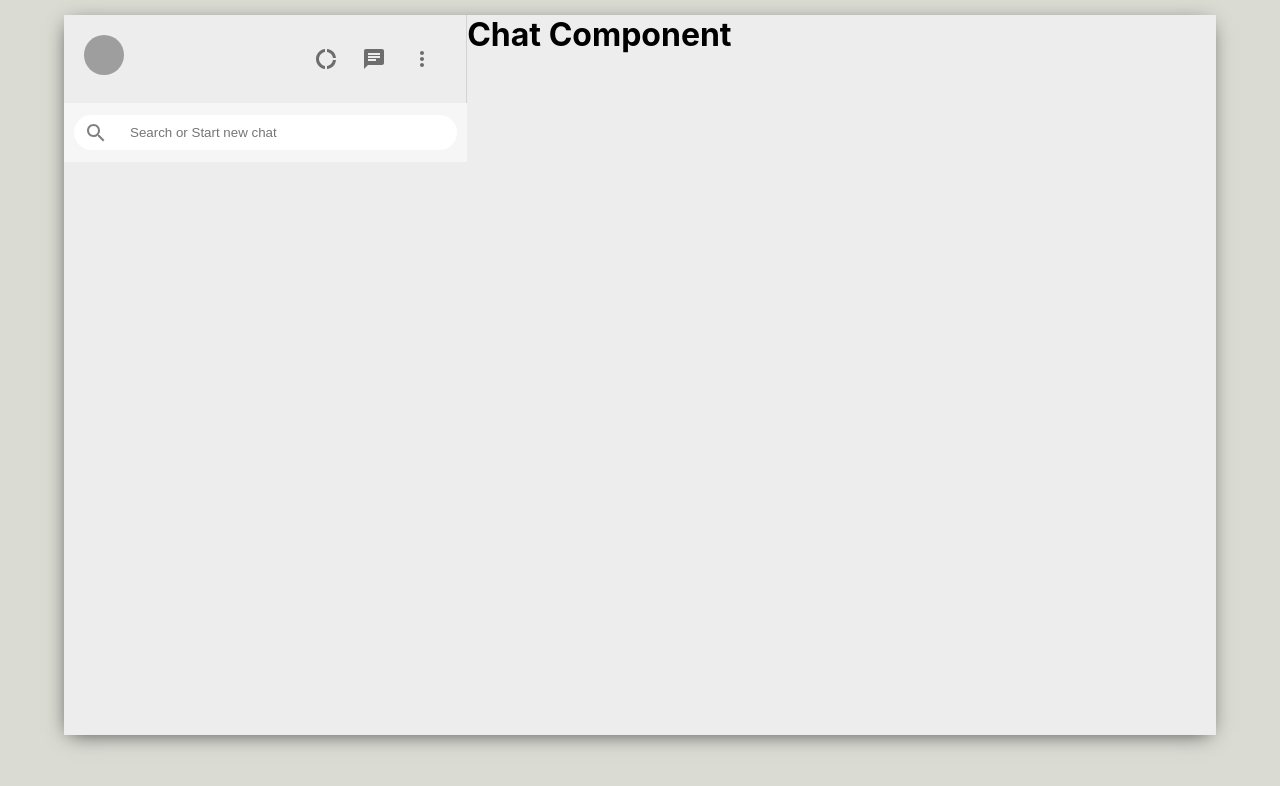
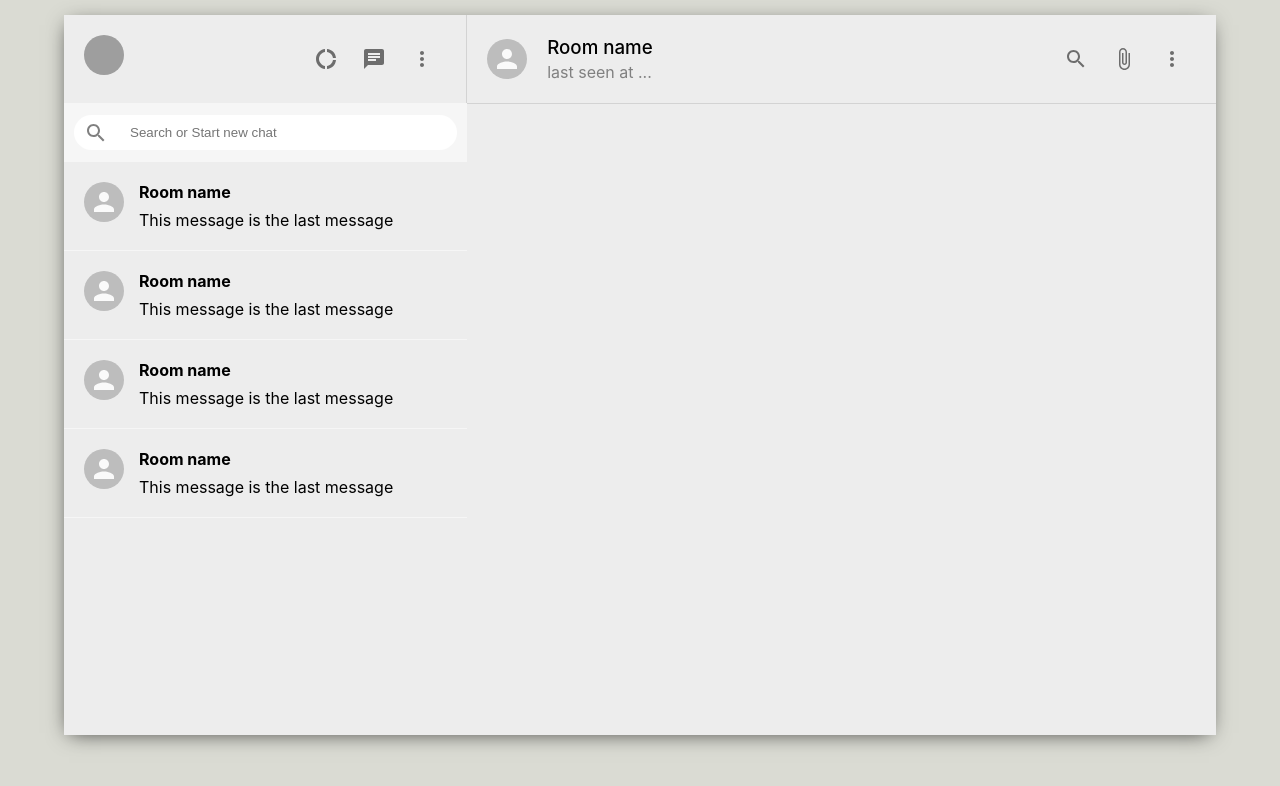
Before and after one commit to sahil-au7/WhatsApp-Clone, a React (Create React App) app in the folder whatsapp-mern/: page / in a window 1280 px wide. Shown: the top 786 px of the page. Built offline with nearby package versions, Linux system fonts and the light colour scheme; grey boxes are pictures that could not be loaded.

Commit message:
sidebar addded

```diff
--- a/whatsapp-mern/src/components/Chat.css
+++ b/whatsapp-mern/src/components/Chat.css
@@ -3,3 +3,31 @@
   flex-direction: column;
   flex: 0.65;
 }
+
+.chat__header {
+  padding: 20px;
+  display: flex;
+  align-items: center;
+  border-bottom: 1px solid lightgray;
+}
+
+.chat__headerInfo {
+  flex: 1;
+  padding-left: 20px;
+}
+
+.chat__headerInfo > h3 {
+  margin-bottom: 3px;
+  font-weight: 500;
+}
+
+.chat__headerInfo > p {
+  color: gray;
+}
+
+.chat__headerRight {
+  display: flex;
+  align-items: center;
+  justify-content: space-between;
+  min-width: 10vw;
+}
--- a/whatsapp-mern/src/components/Chat.js
+++ b/whatsapp-mern/src/components/Chat.js
@@ -1,10 +1,31 @@
+import { Avatar, IconButton } from '@material-ui/core'
 import React from 'react'
 import "./Chat.css"
+import {AttachFile,MoreVert,SearchOutlined} from '@material-ui/icons';
 
 function Chat() {
     return (
         <div className="chat">
-            <h1>Chat Component</h1>
+            <div className="chat__header">
+                <Avatar />
+
+                <div className="chat__headerInfo">
+                    <h3>Room name</h3>
+                    <p>last seen at ...</p>
+                </div>
+
+                <div className="chat__headerRight">
+                    <IconButton>
+                        <SearchOutlined />
+                    </IconButton>
+                    <IconButton>
+                        <AttachFile />
+                    </IconButton>
+                    <IconButton>
+                        <MoreVert />
+                    </IconButton>
+                </div>
+            </div>
         </div>
     )
 }
--- a/whatsapp-mern/src/components/Sidebar.css
+++ b/whatsapp-mern/src/components/Sidebar.css
@@ -50,3 +50,9 @@
   margin-left: 10px;
   outline-width: 0;
 }
+
+.sidebar__chats {
+  flex: 1;
+  background-color: white;
+  overflow: scroll;
+}
--- a/whatsapp-mern/src/components/Sidebar.js
+++ b/whatsapp-mern/src/components/Sidebar.js
@@ -5,11 +5,12 @@ import ChatIcon from '@material-ui/icons/Chat';
 import DonutLargeIcon from '@material-ui/icons/DonutLarge';
 import { Avatar, Icon, IconButton } from '@material-ui/core';
 import { SearchOutlined } from '@material-ui/icons';
+import SidebarChat from "./SidebarChat"
 function Sidebar() {
     return (
         <div className="sidebar">
             <div className="sidebar__header">
-                <Avatar src="https://www.google.com/imgres?imgurl=https%3A%2F%2Fcdn5.vectorstock.com%2Fi%2F1000x1000%2F07%2F39%2Fman-avatar-profile-view-vector-22890739.jpg&imgrefurl=https%3A%2F%2Fwww.vectorstock.com%2Froyalty-free-vector%2Fman-avatar-profile-view-vector-22890739&tbnid=rkx7znchm9w4fM&vet=12ahUKEwjE-cGj0PLtAhWBGCsKHeY5AY0QMygzegQIARBY..i&docid=8zofVYB6oF_NSM&w=1000&h=1080&q=avatar%20image%20cool&ved=2ahUKEwjE-cGj0PLtAhWBGCsKHeY5AY0QMygzegQIARBY" />
+                <Avatar src="https://www.google.com/url?sa=i&url=https%3A%2F%2Ftoppng.com%2Fcool-avatar-transparent-image-cool-boy-avatar-PNG-free-PNG-Images_169876&psig=AOvVaw3ASKaNWT0XWtPugDyB6hAU&ust=1609311936044000&source=images&cd=vfe&ved=0CAIQjRxqFwoTCLCLyPH28u0CFQAAAAAdAAAAABAD" />
                 <div className="sidebar__headerRight">
                     <IconButton>
                         <DonutLargeIcon />
@@ -28,6 +29,12 @@ function Sidebar() {
                     <input placeholder="Search or Start new chat " type="text" />
                 </div>
             </div>
+            <div className="sidebar_chats">
+                <SidebarChat />
+                <SidebarChat />
+                <SidebarChat />
+                <SidebarChat />
+            </div>
         </div>
     )
 }
--- /dev/null
+++ b/whatsapp-mern/src/components/SidebarChat.css
@@ -0,0 +1,18 @@
+.sidebarChat {
+  display: flex;
+  padding: 20px;
+  cursor: pointer;
+  border-bottom: 1px solid #f6f6f6;
+}
+
+.sidebarChat:hover {
+  background-color: #b8b2b29d;
+}
+.sidebarChat__info > h2 {
+  font-size: 16px;
+  margin-bottom: 8px;
+}
+
+.sidebarChat__info {
+  margin-left: 15px;
+}
--- /dev/null
+++ b/whatsapp-mern/src/components/SidebarChat.js
@@ -0,0 +1,16 @@
+import { Avatar } from '@material-ui/core'
+import React from 'react'
+import "./SidebarChat.css"
+function SidebarChat() {
+    return (
+        <div className="sidebarChat">
+            <Avatar />
+            <div className="sidebarChat__info">
+            <h2>Room name</h2>
+            <p>This message is the last message</p>
+            </div>
+        </div>
+    )
+}
+
+export default SidebarChat
```
Also changed, not shown: 1 other file (tests, documents, lock files or other folders).
